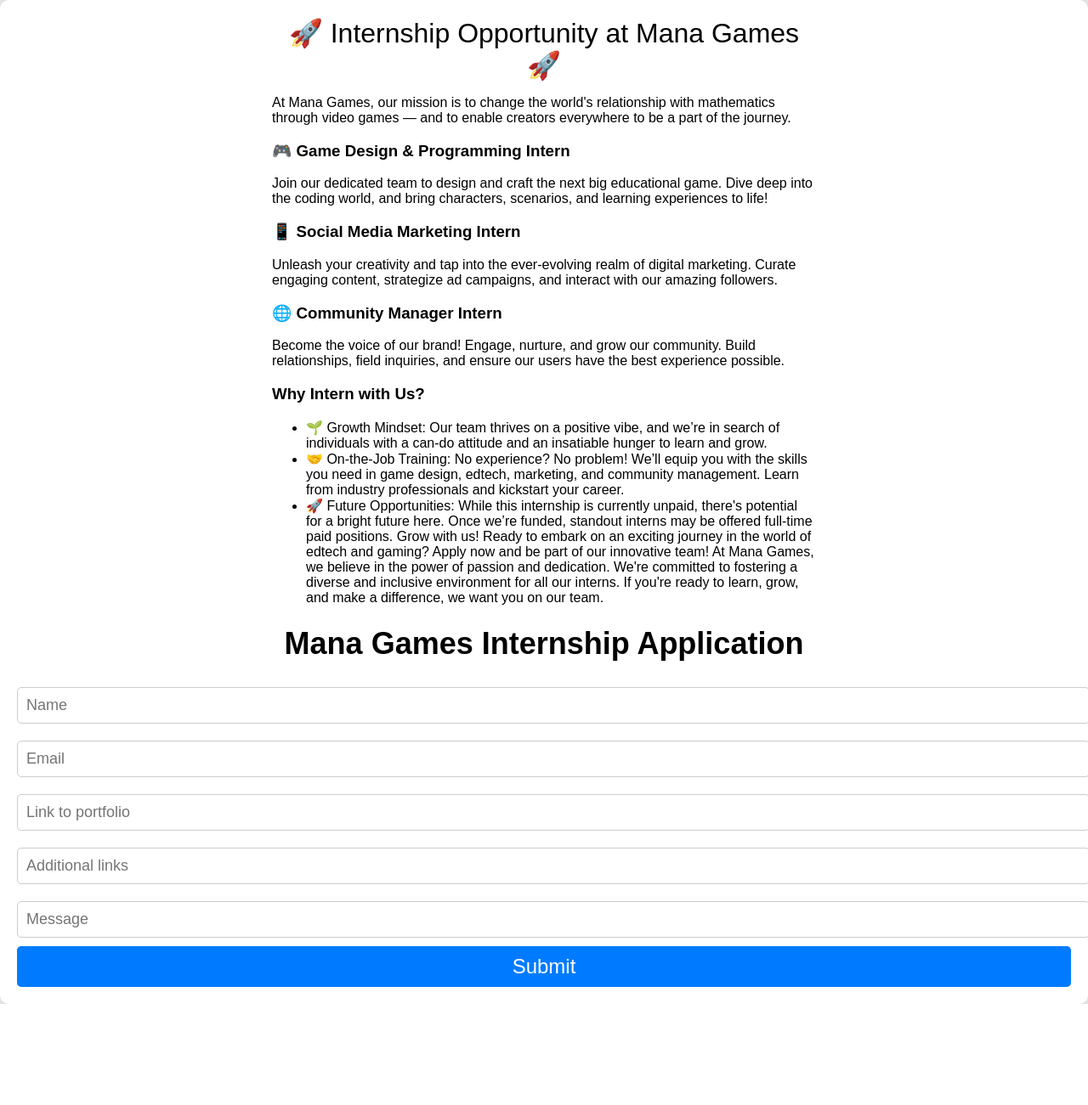
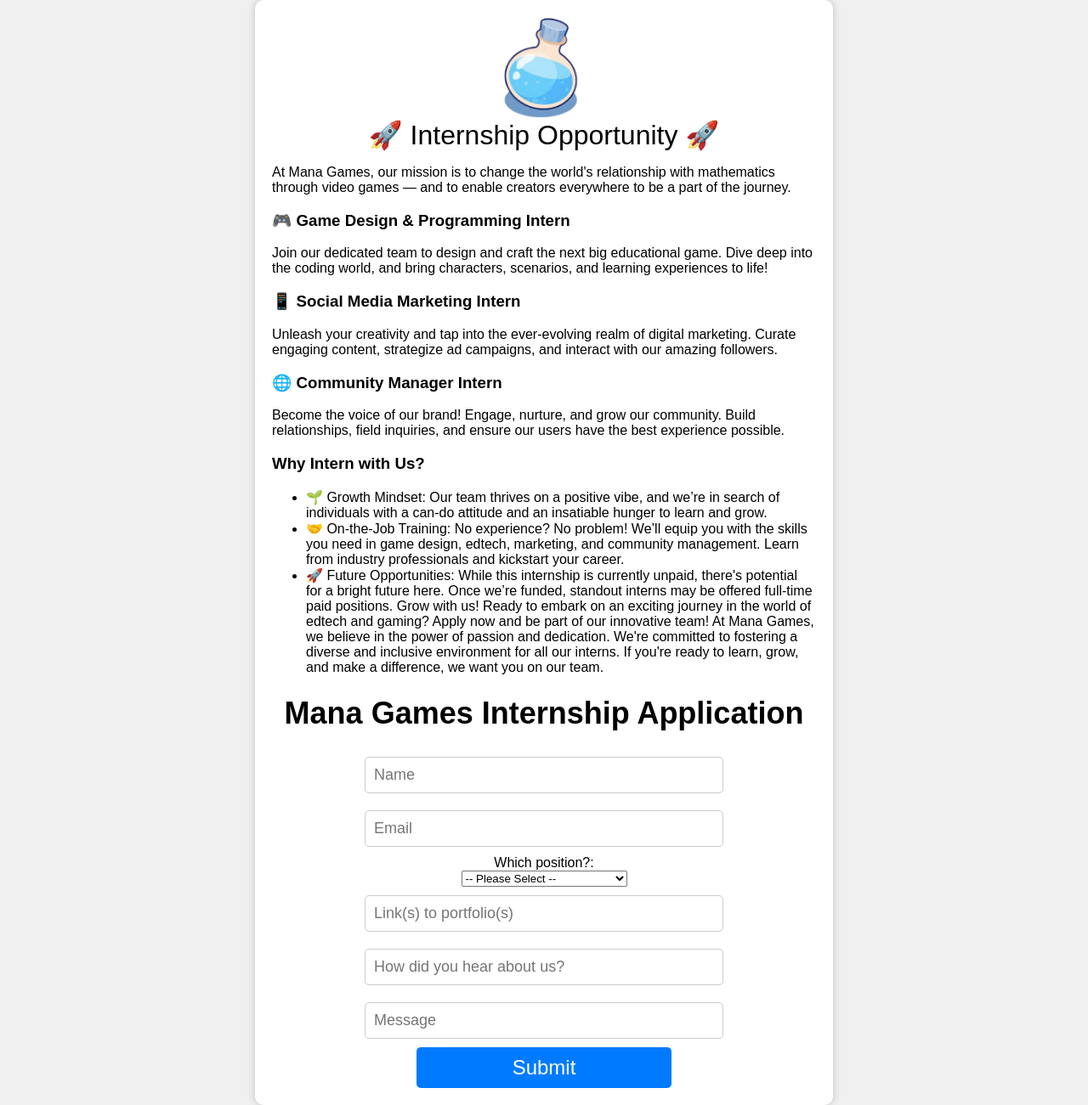
Before and after one commit to vannorman/mana.red, a Flask app: page /internship in a window 1280 px wide. Shown: the whole page at 85% size. Before the commit the page ends 1182 px from the top, so only its background shows below. Run offline with Flask 3, Linux system fonts and the light colour scheme.

Commit message:
internship upgrade

```diff
--- a/mana_red/app.py
+++ b/mana_red/app.py
@@ -31,7 +31,9 @@
 #     mail.sendMail(['charlie@vannorman.ai'],'charlie@mana.red','test2','test3','mana.red')
     return jsonify({'success':True});
 
-
+@app.route('/analytics')
+def analytics():
+    return render_template('analytics.html',)
 
 @app.route('/internship')
 def internship():
--- a/mana_red/static/css/form.css
+++ b/mana_red/static/css/form.css
@@ -17,6 +17,7 @@
 
 .centered-form {
     text-align: center;
+    width:640px;
 }
 
 h1 {
@@ -25,7 +26,7 @@
 }
 
 input {
-    width: 100%;
+    width: 400px;
     padding: 10px;
     margin: 10px 0;
     border: 1px solid #ccc;
@@ -34,7 +35,7 @@
 }
 
 button {
-    width: 100%;
+    width: 300px;
     padding: 10px;
     background-color: #007bff;
     color: #fff;
--- a/mana_red/static/css/internship.css
+++ b/mana_red/static/css/internship.css
@@ -13,3 +13,11 @@
         width: 90%;
     }
 }
+#logo {
+    width:120px;
+    height:120px;
+    margin:0 auto;
+    background-image:url('/static/img/mana_games_logo.png');
+    background-repeat:no-repeat;
+    background-size:contain;
+}
--- a/mana_red/static/js/form.js
+++ b/mana_red/static/js/form.js
@@ -13,7 +13,8 @@
                 name : $('#name').val(),
                 email : $('#email').val(),
                 link1 : $('#link1').val(),
-                link2  : $('#link2').val(),
+                which : $('#which').val(),
+                howhear : $('#howhear').val(),
                 message : $('#message').val(),
                 }),
             dataType : 'json',
--- a/mana_red/templates/internship.html
+++ b/mana_red/templates/internship.html
@@ -4,6 +4,7 @@
     <meta charset="UTF-8">
     <meta name="viewport" content="width=device-width, initial-scale=1.0">
     <title>Apply Now</title>
+    <link rel="icon" href="/static/img/mana_games_logo.ico" type="image/x-icon" />
     <link rel="stylesheet" href="/static/css/form.css" />
     <link rel="stylesheet" href="/static/css/internship.css" />
     <script> const csrf = "{{ csrf }}" </script>
@@ -13,7 +14,8 @@
 <body>
     <div class="container">
         <div id="main">
-<div id="title">🚀 Internship Opportunity at Mana Games 🚀</div>
+            <div id="logo"></div>
+<div id="title">🚀 Internship Opportunity 🚀</div>
 <p>At Mana Games, our mission is to change the world's relationship with mathematics through video games — and to enable creators everywhere to be a part of the journey.
 
 <h3>🎮 Game Design & Programming Intern</h3>
@@ -41,8 +43,15 @@
             <h1>Mana Games Internship Application</h1>
             <input type="text" placeholder="Name" id="name" name="field1" required>
             <input type="text" placeholder="Email" id="email" name="field2" >
-            <input type="text" placeholder="Link to portfolio" id="link1" name="field2" >
-            <input type="text" placeholder="Additional links" id="link2" name="field2" >
+            <br /><label for="which">Which position?:</label><br />
+                <select id="which" name="dropdown">
+                    <option value="none">-- Please Select -- </option>
+                    <option value="programming">Programming / Game Design</option>
+                    <option value="social_media">Social Media / Marketing</option>
+                    <option value="community_manager">Community Manager</option>
+                </select><br />
+            <input type="text" placeholder="Link(s) to portfolio(s)" id="link1" name="field2" >
+            <input type="text" placeholder="How did you hear about us?" id="howhear" name="field2" >
             <input type="text" placeholder="Message" id="message" name="field2" >
             <button id="submit">Submit</button>
         </form>
```
Also changed, not shown: other parts of mana_red/static/css/form.css (+12 -0 lines), mana_red/templates/analytics.html (added, +140 -0 lines), mana_red/static/img/mana_games_logo.ico (added), mana_red/static/img/mana_games_logo.png (added).
